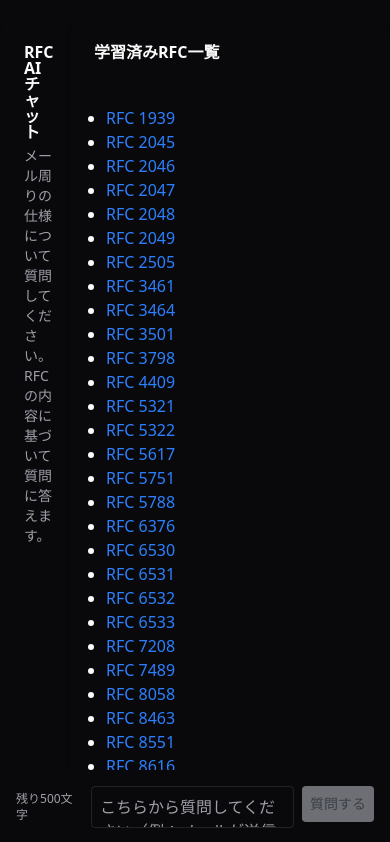
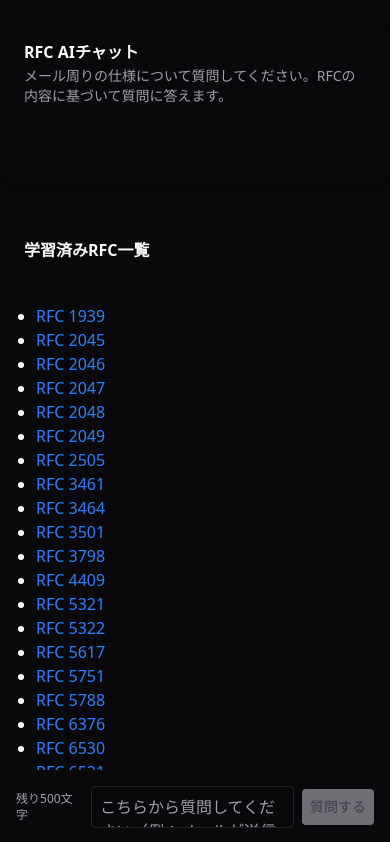
Before and after one commit to AdaisukeV/rfc-ai-chat, a Next.js app: page / in a window 390 px wide. Shown: the top 842 px of the page. Built offline with nearby package versions, Linux system fonts and the light colour scheme.

Commit message:
Make UI responsive for various screen sizes

```diff
--- a/src/app/page.tsx
+++ b/src/app/page.tsx
@@ -35,10 +35,25 @@ export default function Chat() {
   };
 
   return (
-    <div className="flex flex-col w-full max-w-6xl py-5 mx-auto">
-      <div className="flex flex-row w-full max-w-6xl mx-auto h-screen">
-        <ChatArea messages={messages} />
-        <RfcList rfcNumbers={rfcNumbers} />
+    <div className="flex flex-col w-full max-w-6xl py-5 mx-auto min-h-screen">
+      <div
+        className="
+          flex
+          flex-col
+          md:flex-row
+          w-full
+          max-w-6xl
+          mx-auto
+          h-[calc(100vh-120px)]
+          gap-4
+        "
+      >
+        <div className="flex-1 min-w-0">
+          <ChatArea messages={messages} />
+        </div>
+        <div className="md:w-50 w-full mt-4 md:mt-0">
+          <RfcList rfcNumbers={rfcNumbers} />
+        </div>
       </div>
       <QuestionForm
         input={input}
--- a/src/components/QuestionForm.tsx
+++ b/src/components/QuestionForm.tsx
@@ -28,7 +28,7 @@ export function QuestionForm({
             </div>
             <form
               onSubmit={handleSubmit}
-              className="flex gap-2 flex-1"
+              className="flex items-center gap-2 flex-1"
             >
               <textarea
                 value={input}
```
